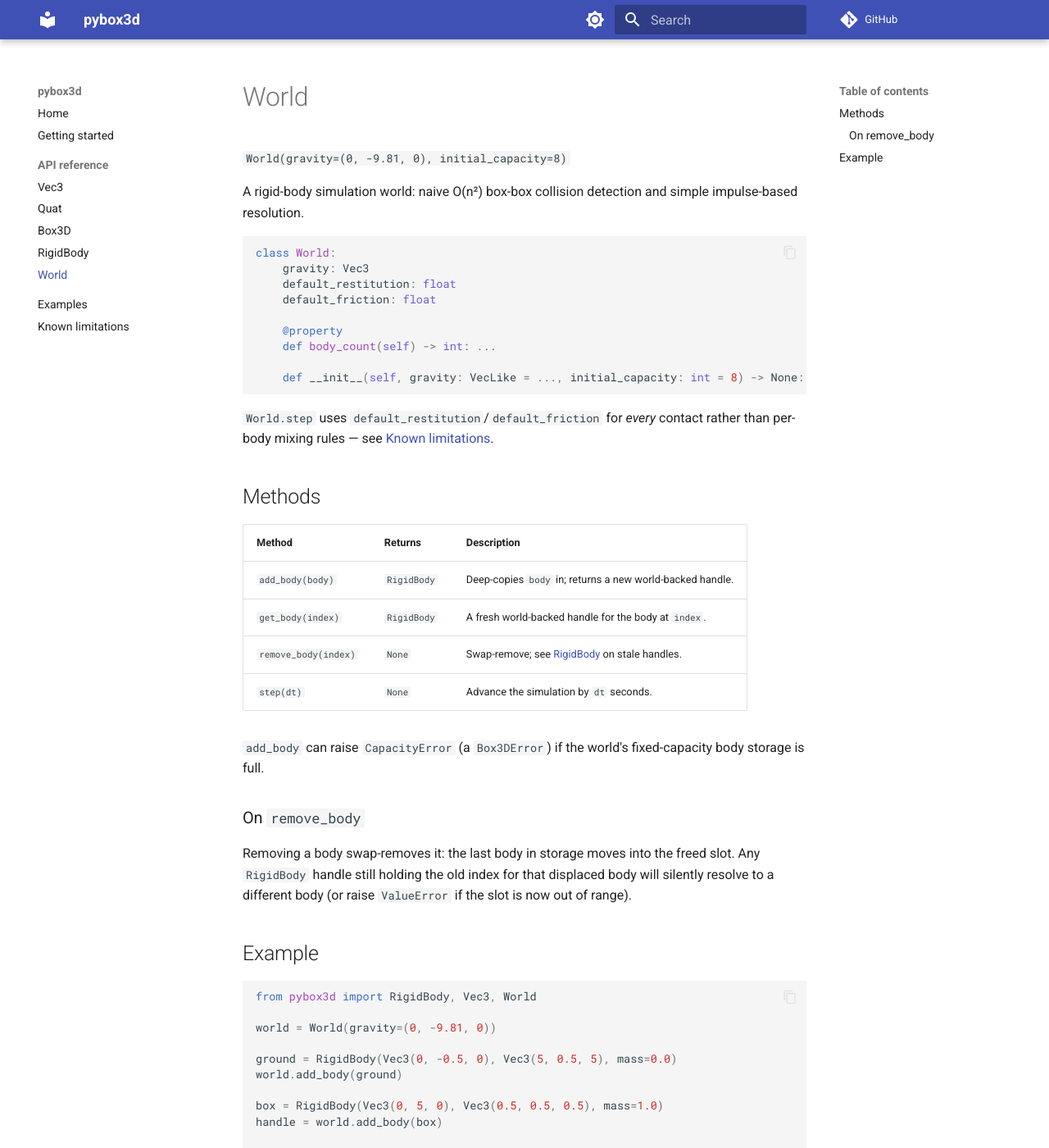
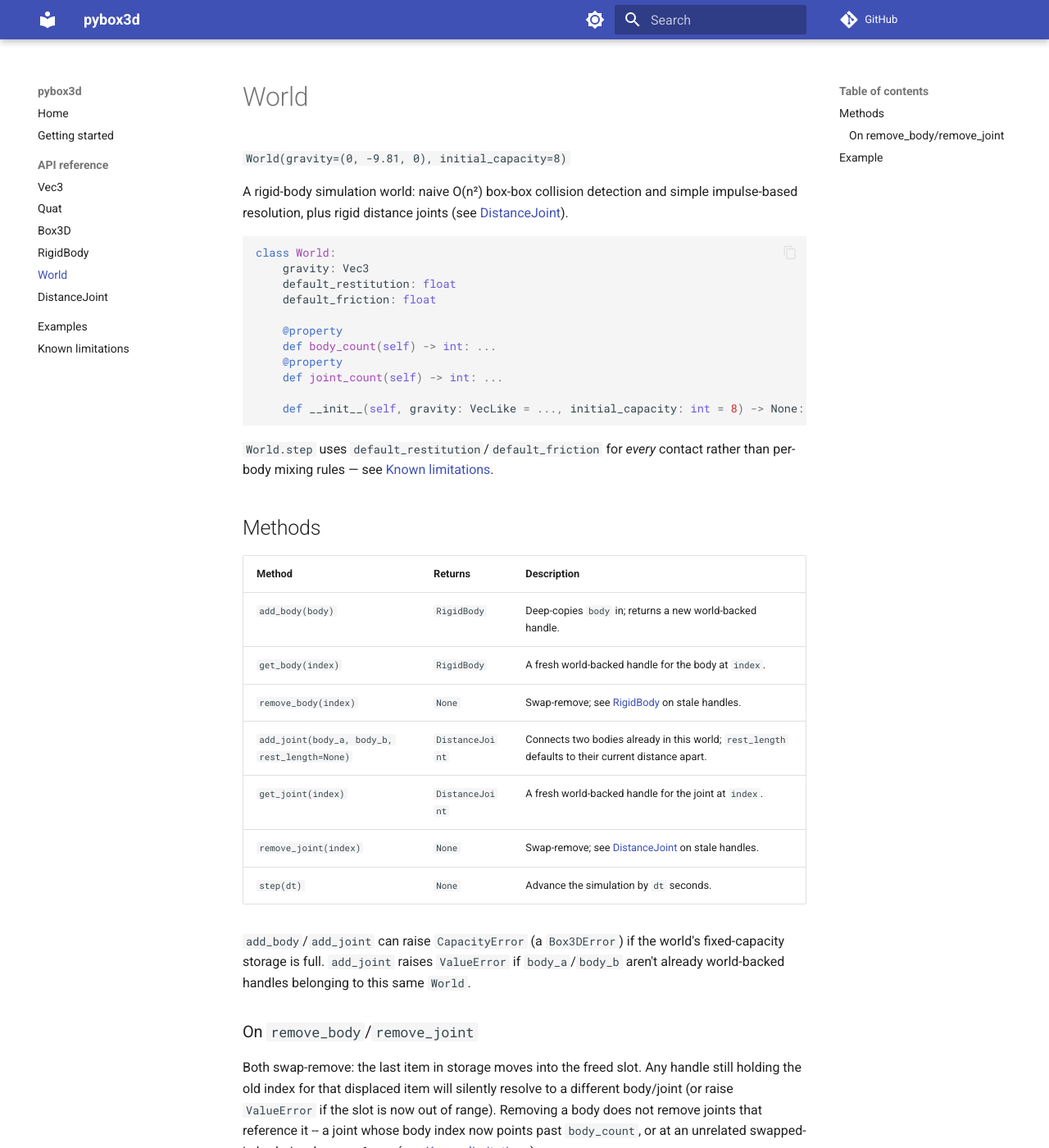
Before and after one commit to algaves/pybox3d, an MkDocs documentation site: the page built from docs/api/world.md, in a window 1280 px wide and 1400 px high. Shown: the whole window at 82% size. Built offline with MkDocs 1.6.1 and Material for MkDocs 9.7.7, drawn with Linux system fonts in a browser that asks for light colours; comment, search, counter and statistics services are not loaded; some of the changed text lies outside the part shown.

Commit message:
docs: document DistanceJoint

````diff
--- a/docs/api/world.md
+++ b/docs/api/world.md
@@ -3,7 +3,8 @@
 `World(gravity=(0, -9.81, 0), initial_capacity=8)`
 
 A rigid-body simulation world: naive O(n²) box-box collision detection
-and simple impulse-based resolution.
+and simple impulse-based resolution, plus rigid distance joints (see
+[DistanceJoint](joint.md)).
 
 ```python
 class World:
@@ -13,6 +14,8 @@ class World:
 
     @property
     def body_count(self) -> int: ...
+    @property
+    def joint_count(self) -> int: ...
 
     def __init__(self, gravity: VecLike = ..., initial_capacity: int = 8) -> None: ...
 ```
@@ -28,17 +31,25 @@ contact rather than per-body mixing rules — see
 | `add_body(body)` | `RigidBody` | Deep-copies `body` in; returns a new world-backed handle. |
 | `get_body(index)` | `RigidBody` | A fresh world-backed handle for the body at `index`. |
 | `remove_body(index)` | `None` | Swap-remove; see [RigidBody](rigidbody.md) on stale handles. |
+| `add_joint(body_a, body_b, rest_length=None)` | `DistanceJoint` | Connects two bodies already in this world; `rest_length` defaults to their current distance apart. |
+| `get_joint(index)` | `DistanceJoint` | A fresh world-backed handle for the joint at `index`. |
+| `remove_joint(index)` | `None` | Swap-remove; see [DistanceJoint](joint.md) on stale handles. |
 | `step(dt)` | `None` | Advance the simulation by `dt` seconds. |
 
-`add_body` can raise `CapacityError` (a `Box3DError`) if the world's
-fixed-capacity body storage is full.
+`add_body`/`add_joint` can raise `CapacityError` (a `Box3DError`) if the
+world's fixed-capacity storage is full. `add_joint` raises `ValueError` if
+`body_a`/`body_b` aren't already world-backed handles belonging to this
+same `World`.
 
-### On `remove_body`
+### On `remove_body`/`remove_joint`
 
-Removing a body swap-removes it: the last body in storage moves into the
-freed slot. Any `RigidBody` handle still holding the old index for that
-displaced body will silently resolve to a different body (or raise
-`ValueError` if the slot is now out of range).
+Both swap-remove: the last item in storage moves into the freed slot. Any
+handle still holding the old index for that displaced item will silently
+resolve to a different body/joint (or raise `ValueError` if the slot is
+now out of range). Removing a body does not remove joints that reference
+it -- a joint whose body index now points past `body_count`, or at an
+unrelated swapped-in body, is a known v1 gap (see
+[Known limitations](../limitations.md)).
 
 ## Example
 
--- a/mkdocs.yml
+++ b/mkdocs.yml
@@ -38,5 +38,6 @@ nav:
       - Box3D: api/box3d.md
       - RigidBody: api/rigidbody.md
       - World: api/world.md
+      - DistanceJoint: api/joint.md
   - Examples: examples.md
   - Known limitations: limitations.md
````
Also changed, not shown: CHANGELOG.md (added, +42 -0 lines), README.md (+17 -1 lines), TODO.md (added, +74 -0 lines), docs/api/joint.md (added, +52 -0 lines), docs/examples.md (+25 -0 lines), docs/limitations.md (+9 -0 lines).
